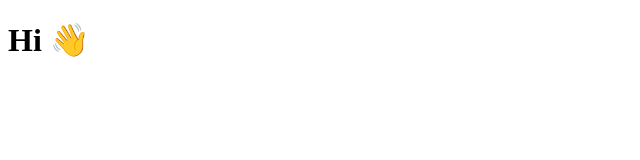
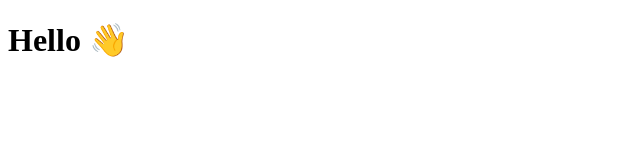
Before and after one commit to chirivelli/sathwik.net, a plain HTML site: page index.html in a window 1280 px wide. Shown: the whole page, without its empty margins (0-640 px from the left). Drawn offline with Linux system fonts and the light colour scheme.

Commit message:
minor change

```diff
--- a/index.html
+++ b/index.html
@@ -6,6 +6,6 @@
     <title>sathwik.net</title>
 </head>
 <body>
-    <h1>Hi 👋</h1>
+    <h1>Hello 👋</h1>
 </body>
 </html>
```
